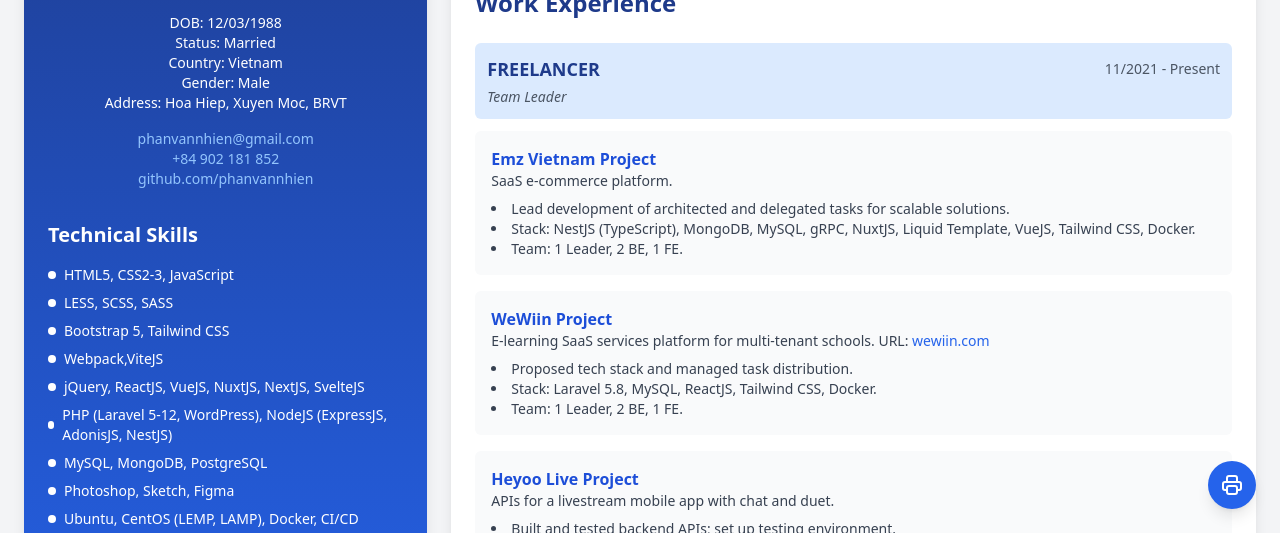
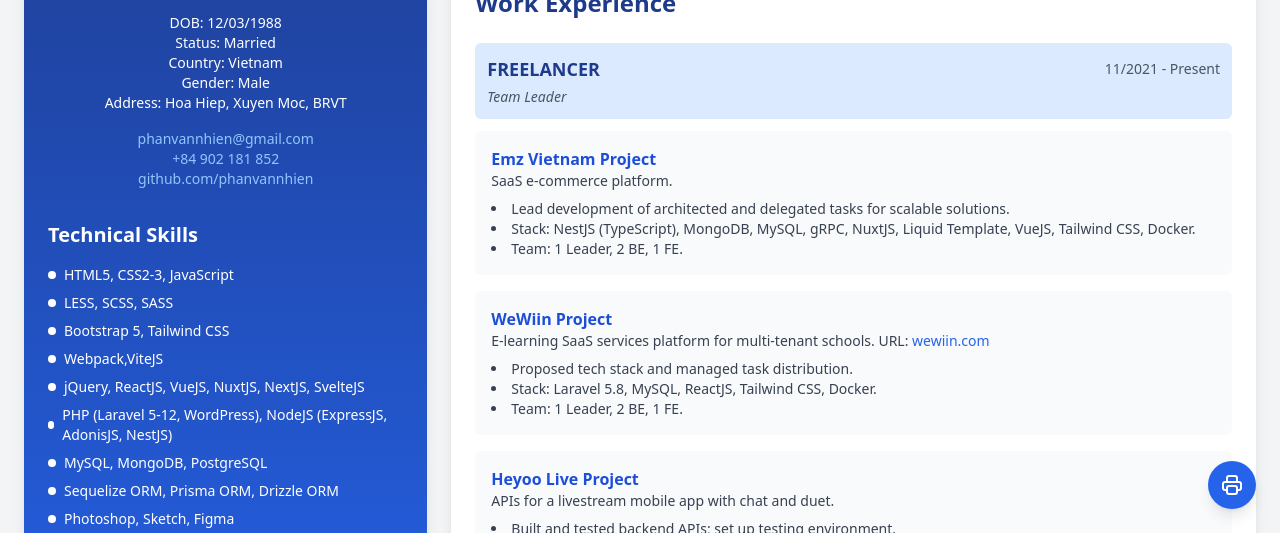
Before and after one commit to phanvannhien/cv, a plain HTML site: page index.html in a window 1280 px wide. Shown: the part 267-800 px from the top of the page. Drawn offline with nearby package versions, Linux system fonts and the light colour scheme.

Commit message:
update cv

```diff
--- a/index.html
+++ b/index.html
@@ -128,6 +128,7 @@
           <li class="flex items-center"><span class="w-2 h-2 bg-white rounded-full mr-2"></span>jQuery, ReactJS, VueJS, NuxtJS, NextJS, SvelteJS</li>
           <li class="flex items-center"><span class="w-2 h-2 bg-white rounded-full mr-2"></span>PHP (Laravel 5-12, WordPress), NodeJS (ExpressJS, AdonisJS, NestJS)</li>
           <li class="flex items-center"><span class="w-2 h-2 bg-white rounded-full mr-2"></span>MySQL, MongoDB, PostgreSQL</li>
+          <li class="flex items-center"><span class="w-2 h-2 bg-white rounded-full mr-2"></span>Sequelize ORM, Prisma ORM, Drizzle ORM</li>
           <li class="flex items-center"><span class="w-2 h-2 bg-white rounded-full mr-2"></span>Photoshop, Sketch, Figma</li>
           <li class="flex items-center"><span class="w-2 h-2 bg-white rounded-full mr-2"></span>Ubuntu, CentOS (LEMP, LAMP), Docker, CI/CD</li>
         </ul>
```
